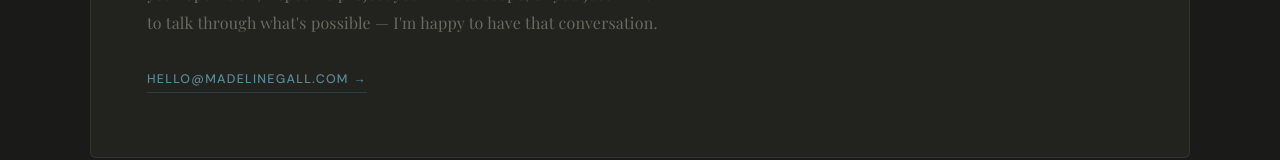
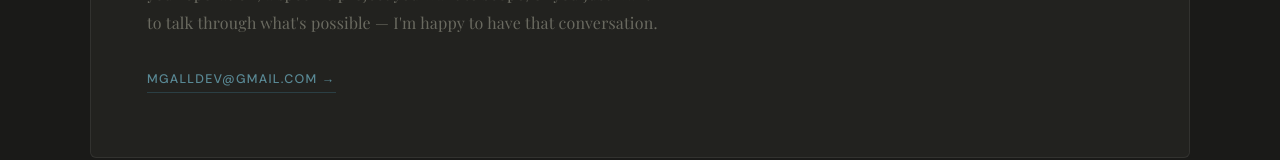
Before and after one commit to madelinegit/madelinedotcom, a React (Vite) app: page / in a window 1280 px wide. Shown: the part 6215-6375 px from the top of the page. Built offline with nearby package versions, Linux system fonts and the light colour scheme.

Commit message:
Update Home.tsx

```diff
--- a/src/pages/Home.tsx
+++ b/src/pages/Home.tsx
@@ -276,8 +276,8 @@ function Home() {
           want to talk through what's possible — I'm happy to have that
           conversation.
         </p>
-        <a href="mailto:hello@madelinegall.com" className="consulting-cta">
-          hello@madelinegall.com →
+        <a href="mailto:mgalldev@gmail.com" className="consulting-cta">
+          mgalldev@gmail.com →
         </a>
       </Section>
 
```
